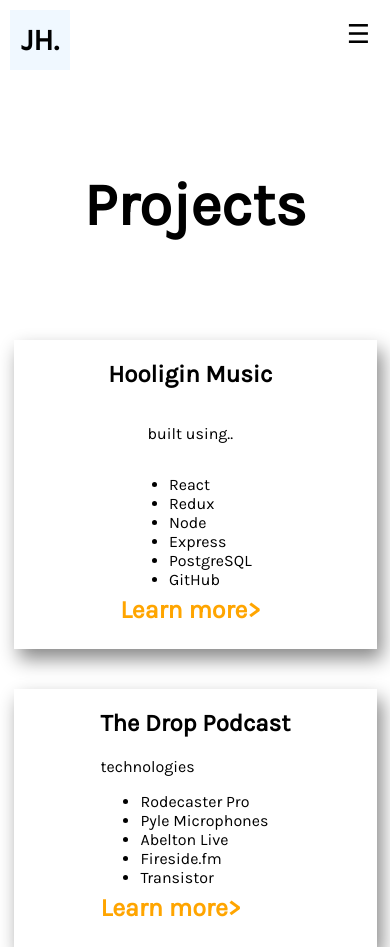
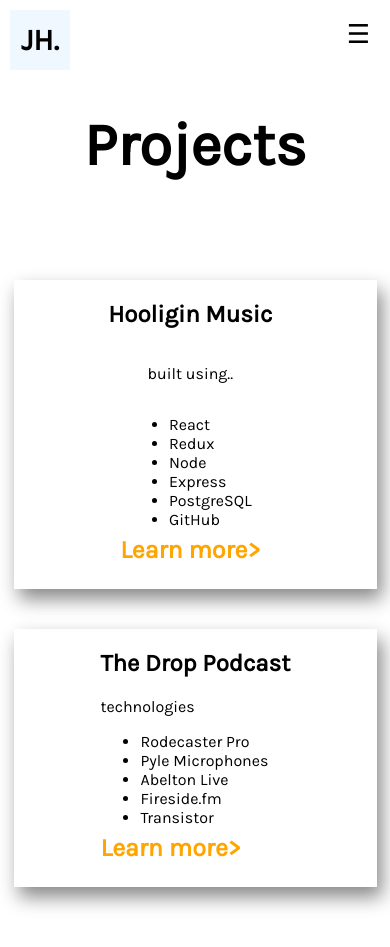
Before and after one commit to jason-hannett/Portfolio, a React (Create React App) app: page /portfolio in a window 390 px wide. After the commit the page ends 887 px from the top, so only its background shows below. Built offline with nearby package versions, Linux system fonts and the light colour scheme.

Commit message:
portfolio css mobile adjustments

```diff
--- a/src/Components/Landing/landing.css
+++ b/src/Components/Landing/landing.css
@@ -10,7 +10,7 @@
 }
 
 .landing-portrait {
-  height: 90vh;
+  height: 750px;
   width: 600px;
   background-color: aliceblue;
   background-image: url("./IMG_5638.JPG");
--- a/src/Components/Portfolio/Hooligin Music/hooliginweb.css
+++ b/src/Components/Portfolio/Hooligin Music/hooliginweb.css
@@ -33,6 +33,7 @@
 .hooligin-web-gallery{
     width: 100vw;
     height: auto;
+    margin-top: 50px;
     display: flex;
     align-items: center;
     justify-content: center;
--- a/src/Components/Portfolio/portfolio.css
+++ b/src/Components/Portfolio/portfolio.css
@@ -212,6 +212,13 @@
 
   @media only screen and (max-width: 500px){
 
+    .portfolio-header{
+      width: 100vw;
+      /* height: 45vh; */
+      margin-top: 0px;
+      margin-bottom: 60px;
+    }
+
     .hooligin-web-project{
       height: auto;
       contain: content;
```
